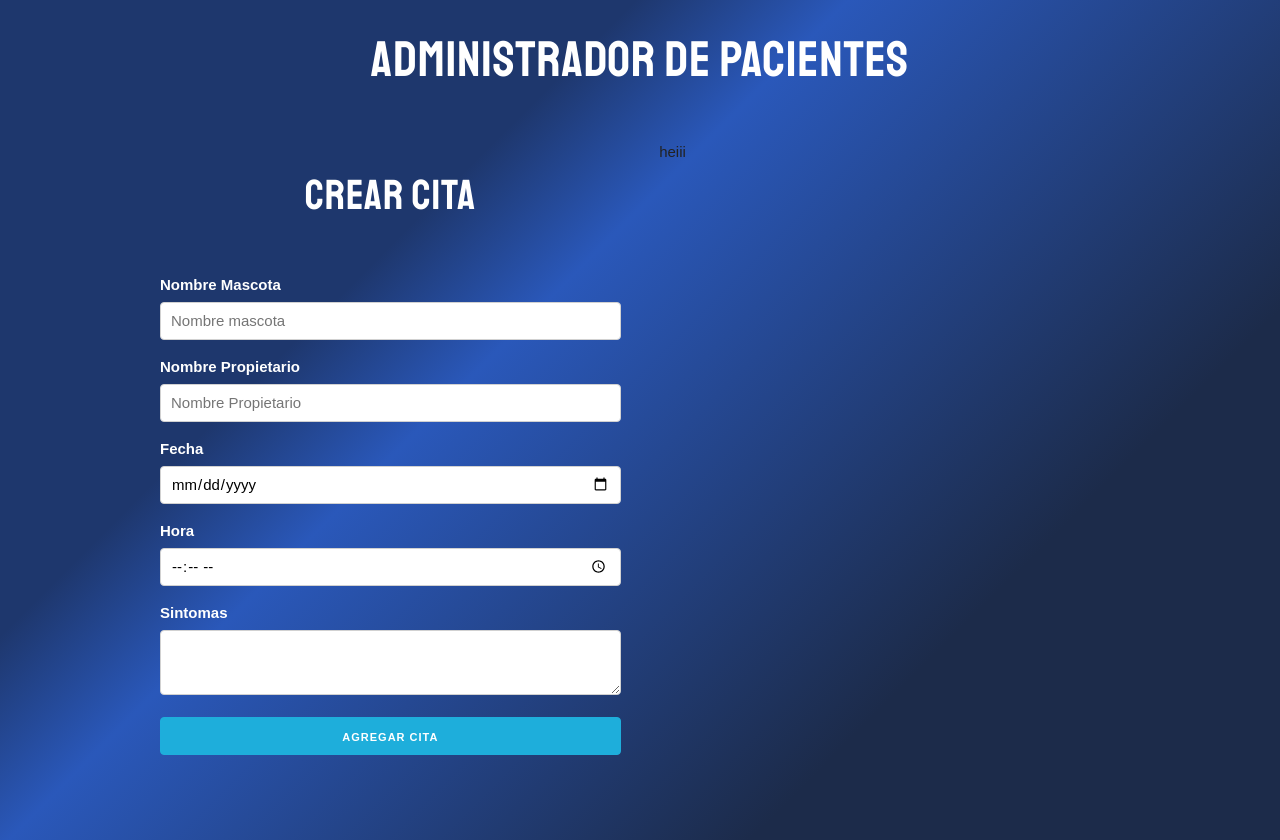
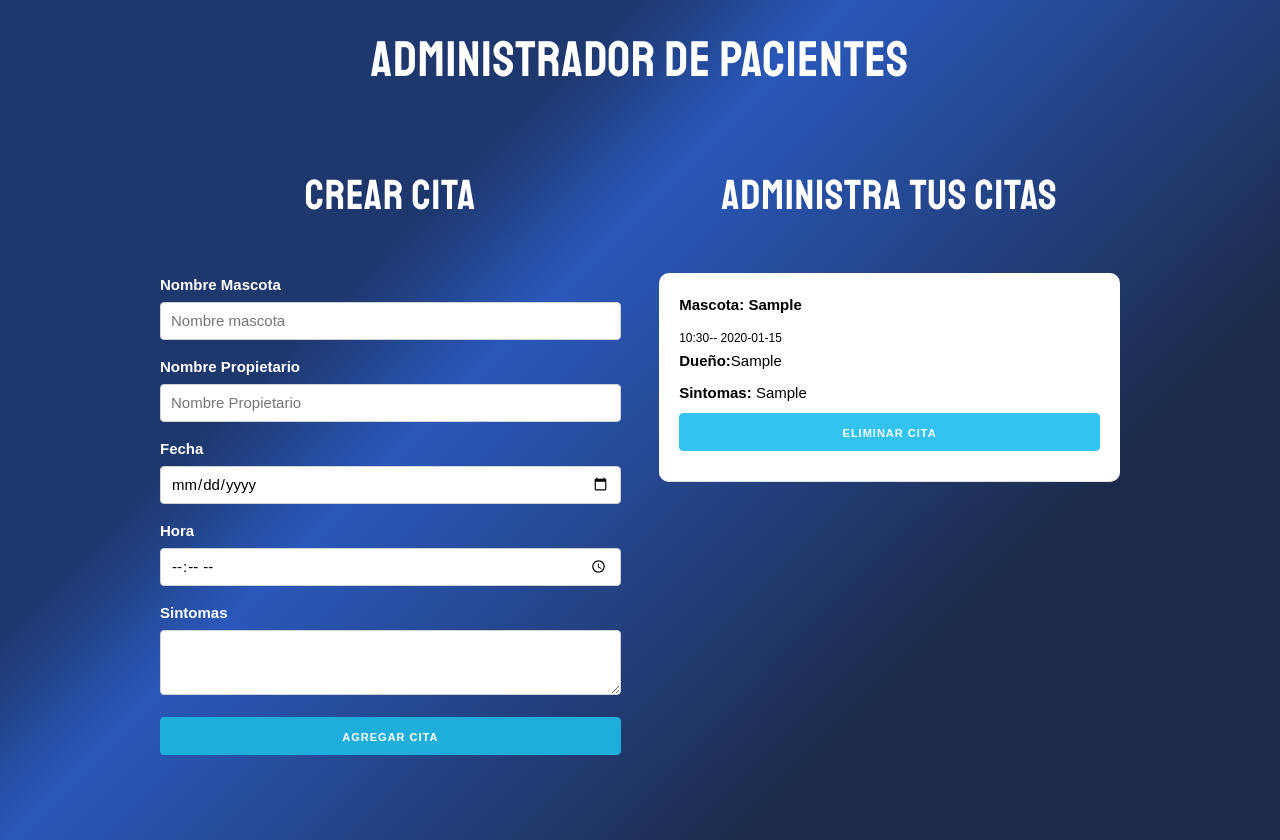
Before and after one commit to johanBautista/citas_react, a React (Create React App) app: page / in a window 1280 px wide. Both pictures are taken after typing "Sample", "Sample", "2020-01-15", "10:30", "Sample" into the empty fields and a click on the button "AGREGAR CITA". Built offline with nearby package versions, Linux system fonts and the light colour scheme.

Commit message:
mapear cita

```diff
--- a/src/App.js
+++ b/src/App.js
@@ -1,5 +1,6 @@
 import React, { Fragment, useState } from 'react';
 import Formulario from './components/Formulario';
+import Cita from './components/Cita';
 
 function App() {
   // array de citas
@@ -10,6 +11,12 @@ function App() {
     console.log(cita);
     guardarCitas([...citas, cita]);
   };
+  /**
+  1. mapear el array de citas y pasar el componente cita
+  2. pasar key y obj cita
+  3. en comp. Cita destructuring de cita y sus propiedades para imprimir el obj
+  4. boton de eliminar cita
+   */
 
   return (
     <Fragment>
@@ -19,7 +26,12 @@ function App() {
           <div className="one-half column">
             <Formulario crearCita={crearCita} />
           </div>
-          <div className="one-half column">heiii</div>
+          <div className="one-half column">
+            <h2>Administra tus citas</h2>
+            {citas.map(cita =>(
+              <Cita  cita={cita} key={cita.id} />
+            ))}
+          </div>
         </div>
       </div>
     </Fragment>
--- /dev/null
+++ b/src/components/Cita.js
@@ -0,0 +1,23 @@
+import React from 'react';
+
+const Cita = ({ cita }) => {
+  const { mascota, propietario, fecha, hora, sintomas } = cita;
+  return (
+    <div className="cita">
+      <p>Mascota: {mascota}</p>
+      <small>{hora}</small>
+      <small>-- {fecha}</small>
+      <p>
+        Dueño:<span>{propietario}</span>
+      </p>
+      <p>
+        Sintomas: <span>{sintomas}</span>
+      </p>
+      <button className="u-full-width button-primary" type="submit">
+        Eliminar Cita
+      </button>
+    </div>
+  );
+};
+
+export default Cita;
```
